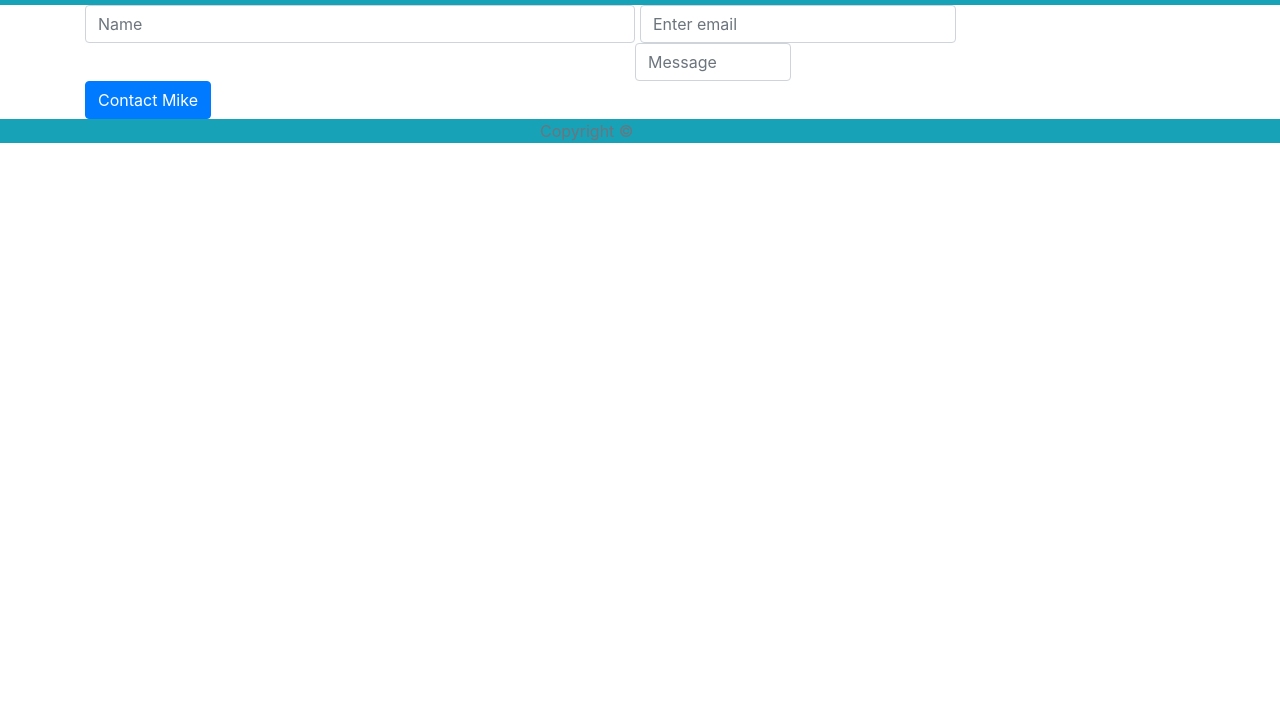
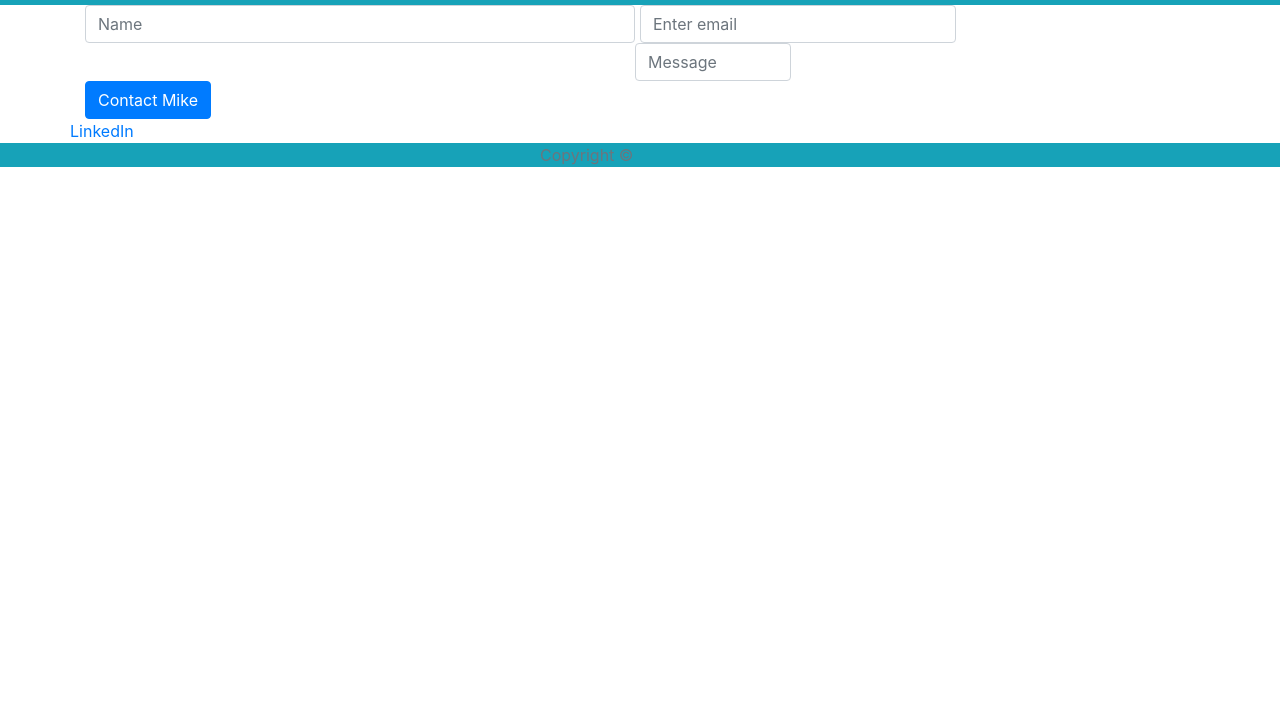
Before and after one commit to mikesnyder/bootstrap-portfolio, a plain HTML site: page contact.html in a window 1280 px wide. Shown: the part 77-800 px from the top of the page. Drawn offline with nearby package versions, Linux system fonts and the light colour scheme.

Commit message:
Update contact.html
added linkedIn link

```diff
--- a/contact.html
+++ b/contact.html
@@ -58,6 +58,9 @@
           </div>
           <button class="btn btn-primary" type="submit">Contact Mike</button>
         </form>
+        <div class="row">
+          <a href="www.linkedin.com/in/mike-snyder-2aa9b569">LinkedIn</a>
+        </div>
       </div>
 
 
```
